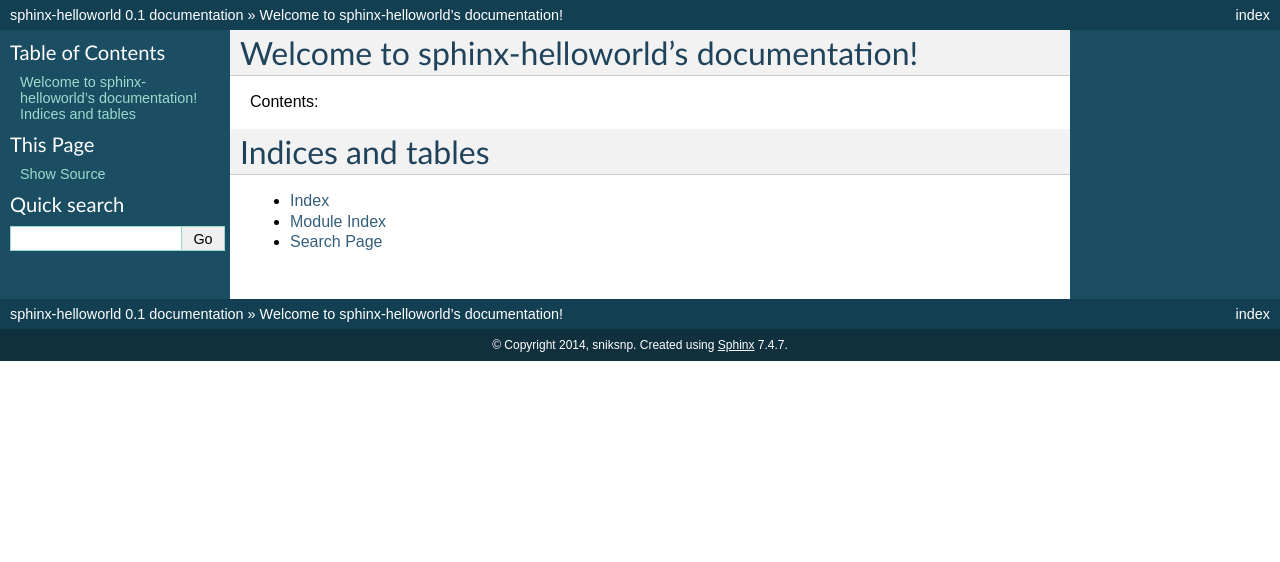
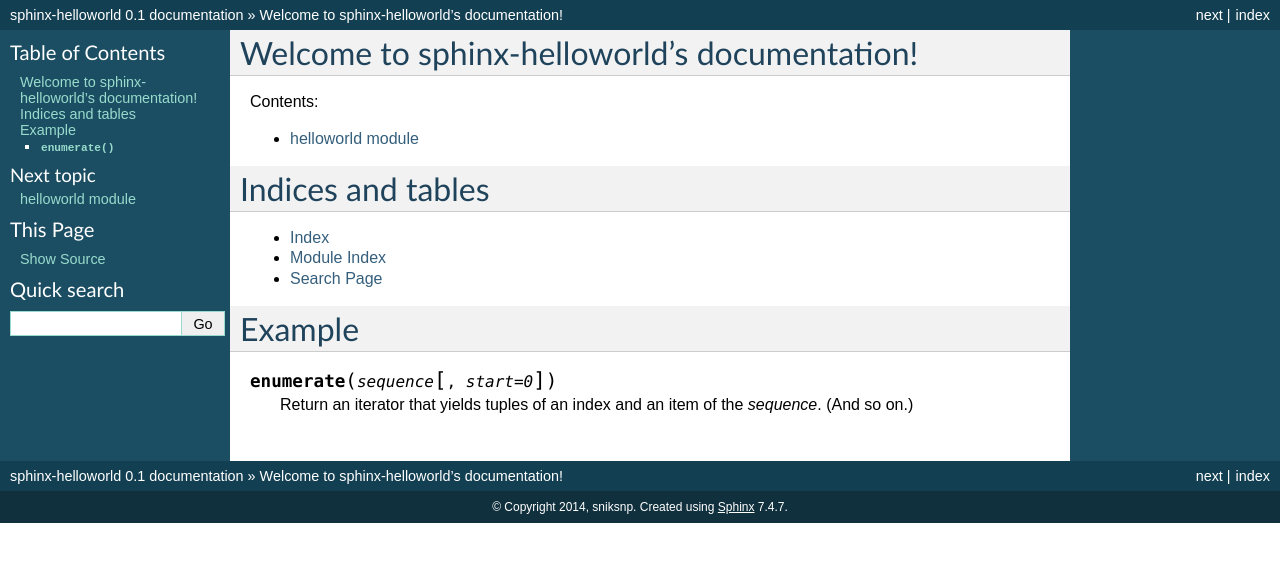
Before and after one commit to adrien-fichet/sphinx-helloworld, a Sphinx documentation site: the page built from doc/index.rst, in a window 1280 px wide. Shown: the top 562 px of the page. Built offline with Sphinx 7.4.7, drawn with Linux system fonts in a browser that asks for light colours.

Commit message:
Add helloworld module and auto generate documentation

```diff
--- a/doc/conf.py
+++ b/doc/conf.py
@@ -19,7 +19,7 @@ import os
 # If extensions (or modules to document with autodoc) are in another directory,
 # add these directories to sys.path here. If the directory is relative to the
 # documentation root, use os.path.abspath to make it absolute, like shown here.
-#sys.path.insert(0, os.path.abspath('.'))
+sys.path.insert(0, os.path.abspath('../src'))
 
 # -- General configuration ------------------------------------------------
 
--- a/doc/index.rst
+++ b/doc/index.rst
@@ -9,9 +9,9 @@ Welcome to sphinx-helloworld's documentation!
 Contents:
 
 .. toctree::
-   :maxdepth: 2
+    :maxdepth: 2
 
-
+    modules/helloworld
 
 Indices and tables
 ==================
@@ -19,3 +19,11 @@ Indices and tables
 * :ref:`genindex`
 * :ref:`modindex`
 * :ref:`search`
+
+Example
+=======
+
+.. py:function:: enumerate(sequence[, start=0])
+
+   Return an iterator that yields tuples of an index and an item of the
+   *sequence*. (And so on.)
--- /dev/null
+++ b/doc/modules/helloworld.rst
@@ -0,0 +1,5 @@
+helloworld module
+=================
+
+.. automodule:: helloworld.helloworld
+    :members:
--- /dev/null
+++ b/src/helloworld/__init__.py
@@ -0,0 +1 @@
+__author__ = 'Adrien'
```
Also changed, not shown: 1 other file.
